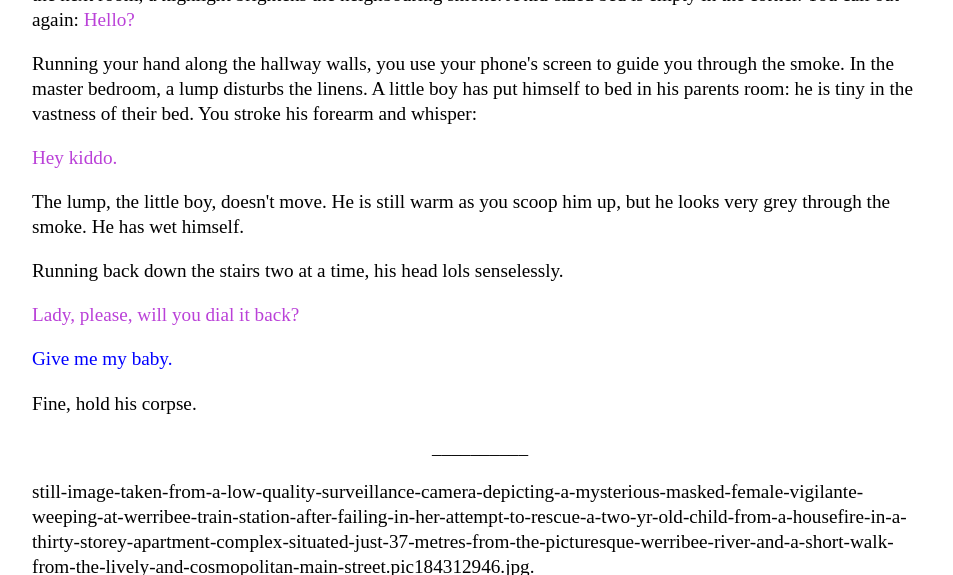
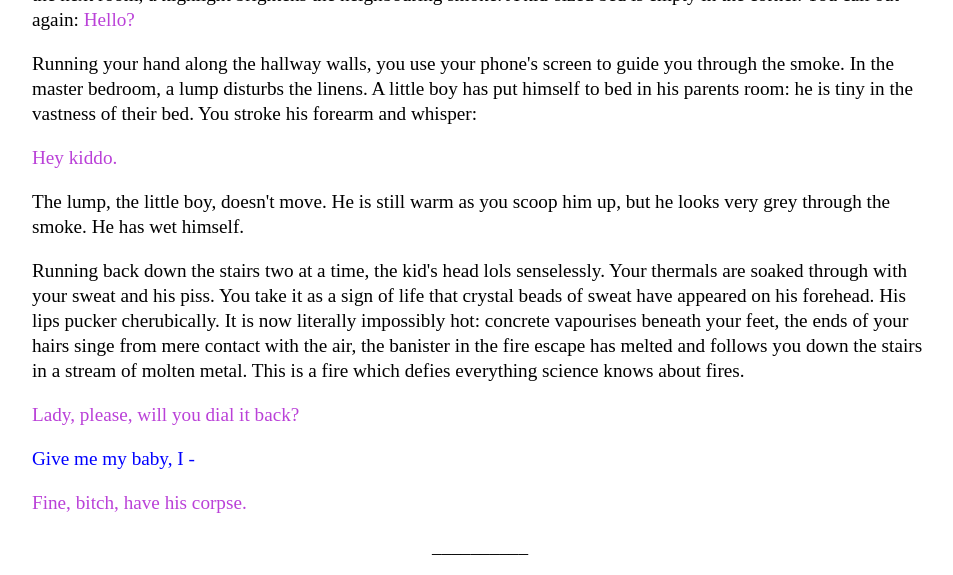
Before and after one commit to Pinelife/pinelife.github.io, a Jekyll site: the page Hellhole/Room12.html, which Jekyll copies as it is, in a window 1280 px wide and 900 px high, scrolled down 2991 px, cut to the strip 0-575 px from the top of the window. Shown: the whole strip, without its empty margins (160-1113 px from the left). Built offline with Jekyll 4.4.1, drawn with Linux system fonts in a browser that asks for light colours.

Commit message:
Update Room12.html

```diff
--- a/Hellhole/Room12.html
+++ b/Hellhole/Room12.html
@@ -175,11 +175,15 @@ disturbs the linens. A little boy has put himself to bed in his parents room: he
 wet himself.
 </p>
 <p>
-Running back down the stairs two at a time, his head lols senselessly.
+Running back down the stairs two at a time, the kid's head lols senselessly. Your thermals are soaked through with your sweat and his piss.
+You take it as a sign of life that crystal beads of sweat have appeared on his forehead. His lips pucker cherubically.
+It is now literally impossibly hot: concrete vapourises beneath your feet, the ends of your hairs singe from mere contact with the air, the
+banister in the fire escape has melted and follows you down the stairs in a stream of molten metal. This is a fire which defies
+everything science knows about fires.
 </p>
 <p class="lauria">Lady, please, will you dial it back?</p>
-<p style="color:blue;">Give me my baby.</p>
-<p>Fine, hold his corpse.</p>
+<p style="color:blue;">Give me my baby, I -</p>
+<p class="lauria">Fine, bitch, have his corpse.</p>
 <p style="text-align:center" class="indented">
 __________
 </p>
```
